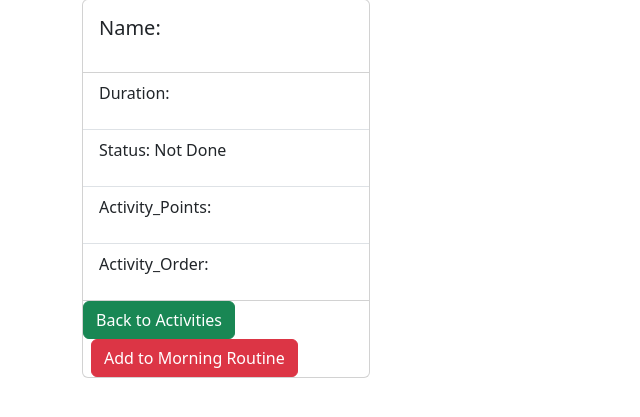
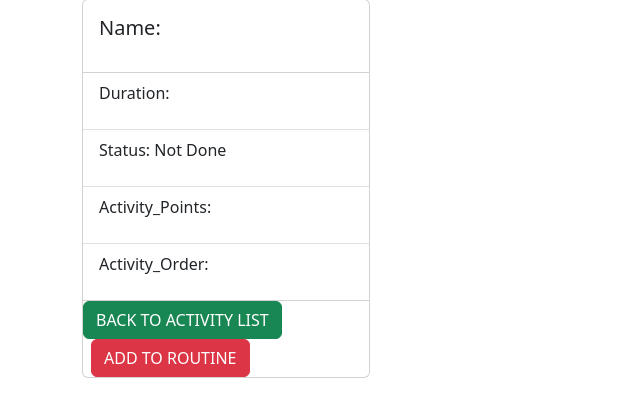
Before and after one commit to DarioDominkovic/BE-Project-Team-2, a PHP site: page /crud_activity/show.php in a window 1280 px wide. Shown: the part 41-458 px from the top of the page, without its empty margins (0-640 px from the left). Run offline with PHP 8.4, Linux system fonts and the light colour scheme; data that the repository does not hold is empty.

Commit message:
qol changes

```diff
--- a/crud_activity/create.php
+++ b/crud_activity/create.php
@@ -72,8 +72,8 @@
                 <label for="activity_picture" class="form-label">Picture</label>
                 <input type="file" class="form-control" id="activity_picture" aria-describedby="activity_picture" name="activity_picture">
             </div>
-            <button name="create" type="submit" class="btn btn-primary">Create product</button>
-            <a href="index.php" class="btn btn-warning">Back to home page</a>
+            <button name="create" type="submit" class="btn btn-primary">CREATE ACTIVITY</button>
+            <a href="../index.php" class="btn btn-warning">BACK TO ACTIVITY LIST</a>
         </form>
     </div>
 
--- a/crud_activity/show.php
+++ b/crud_activity/show.php
@@ -20,7 +20,7 @@ $row = mysqli_fetch_assoc($result);
 <head>
   <meta charset="UTF-8">
   <meta name="viewport" content="width=device-width, initial-scale=1.0">
-  <title>Document</title>
+  <title>Activity Profile</title>
   <link href="https://cdn.jsdelivr.net/npm/bootstrap@5.3.0/dist/css/bootstrap.min.css" rel="stylesheet" integrity="sha384-9ndCyUaIbzAi2FUVXJi0CjmCapSmO7SnpJef0486qhLnuZ2cdeRhO02iuK6FUUVM" crossorigin="anonymous">
 </head>
 <body>
@@ -44,10 +44,10 @@ $row = mysqli_fetch_assoc($result);
 </li>
   </ul>
   <div>
-  <a href='../index.php' class='btn btn-success'>Back to Activities</a>
+  <a href='../index.php' class='btn btn-success'>BACK TO ACTIVITY LIST</a>
   </div>
   <div>
-  <a href="../routine.php?id=<?php echo $row['id']; ?>" class="btn btn-danger ms-2">Add to Morning Routine</a>
+  <a href="../routine.php?id=<?php echo $row['id']; ?>" class="btn btn-danger ms-2">ADD TO ROUTINE</a>
   </div>
 
 
--- a/dashboard.php
+++ b/dashboard.php
@@ -1,5 +1,5 @@
 <?php
-
+session_start();
 require_once "components/db_connect.php";
 
 $raus = "../";
@@ -116,8 +116,9 @@ $users = mysqli_fetch_all($result_name, MYSQLI_ASSOC);
 
 </style>
 </head>
+<body>
 
-<body>
+    <!-- Navbar -->
     <?php echo $navbar ?>
 
     <h1>Users</h1>
--- a/delete_account.php
+++ b/delete_account.php
@@ -5,7 +5,7 @@ require_once "./component/navbar.php";
 
 
 // Getting the 'id' parameter from the URL using GET method
-$id = $_GET["x"];
+$id = $_GET["id"];
 
 // Check if the 'id' parameter is provided and it is a number
 if (!isset($id) || !is_numeric($id)) {
```
Also changed, not shown: user_account.php (+2 -17 lines).
